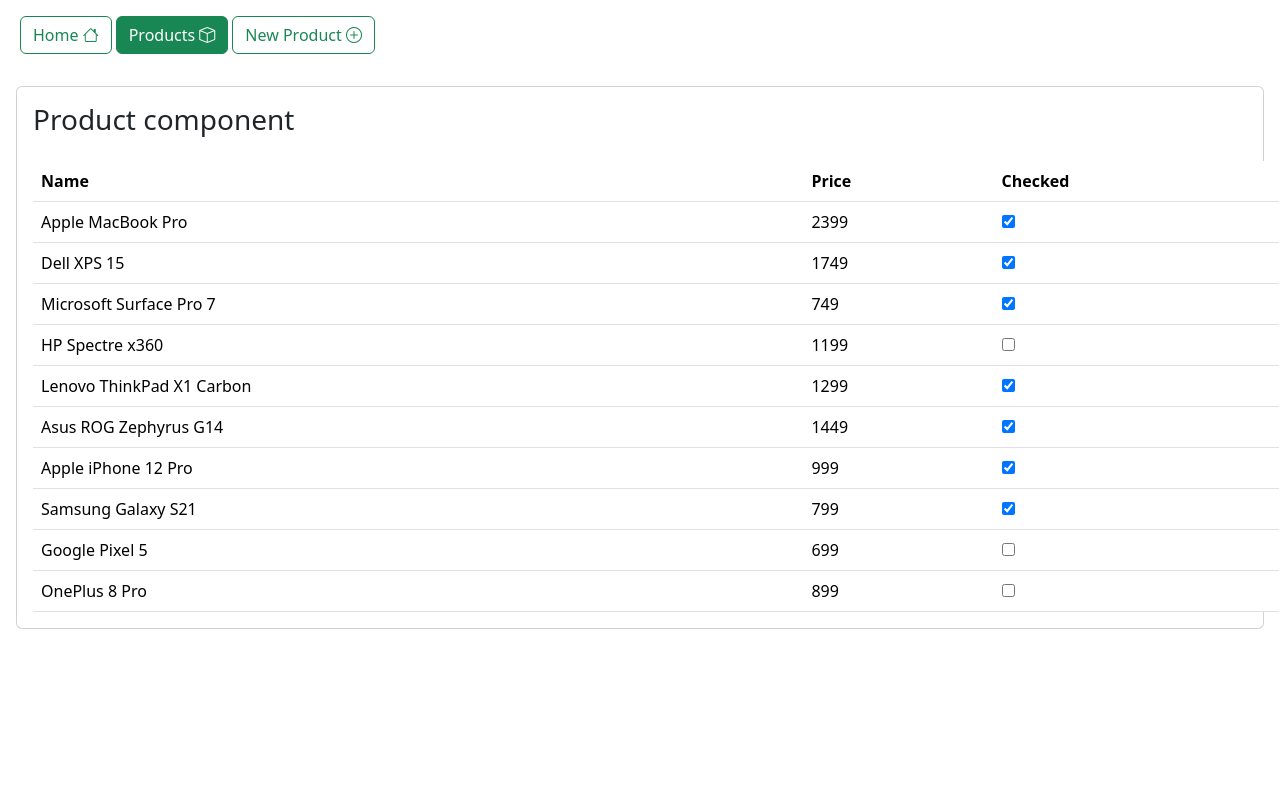
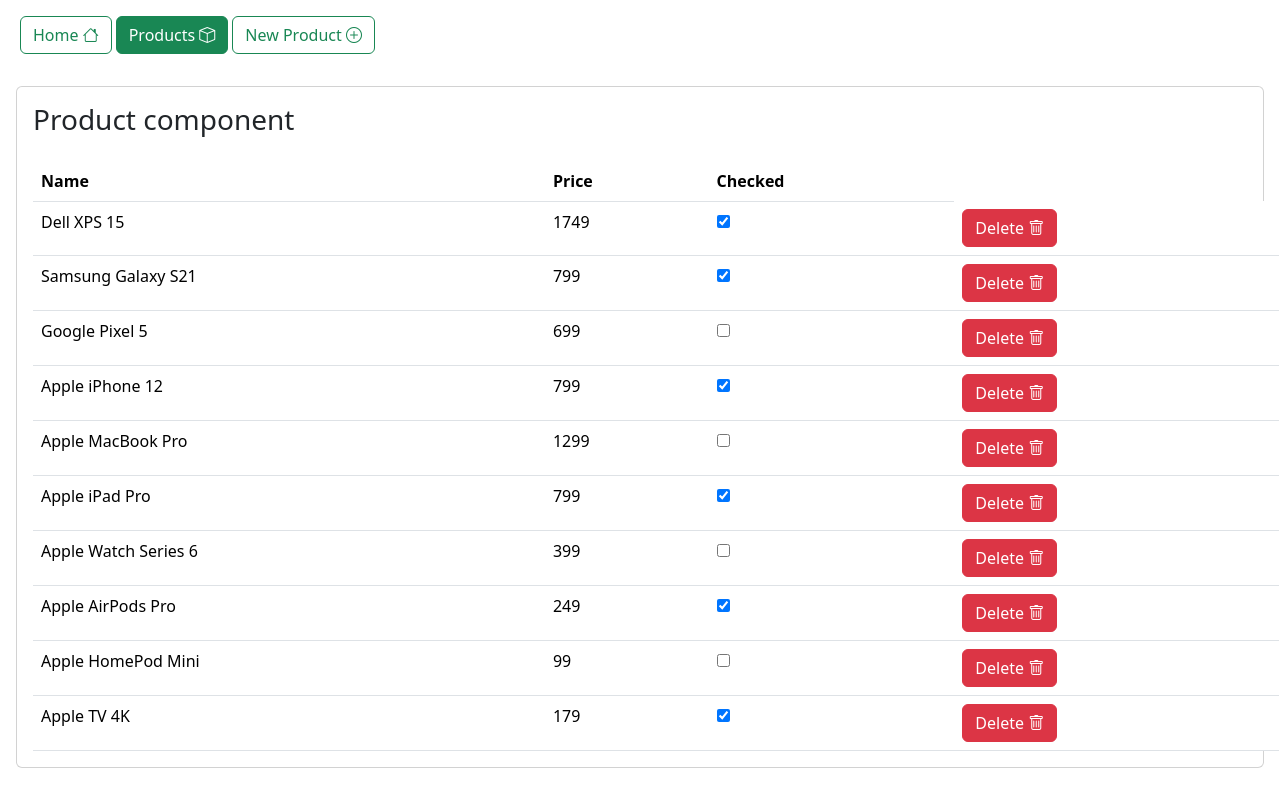
Before and after one commit to Haitam-Elgharras/angular-demo, an Angular app: page /products in a window 1280 px wide. Built offline with nearby package versions, Linux system fonts and the light colour scheme; data requests are answered from the project's data file.

Commit message:
Code refactoring and deletion

```diff
--- a/data/db.json
+++ b/data/db.json
@@ -1,45 +1,9 @@
 {
   "products": [
-    {
-      "id": "1",
-      "name": "Apple MacBook Pro",
-      "price": 2399,
-      "checked": true
-    },
     {
       "id": "2",
       "name": "Dell XPS 15",
       "price": 1749,
-      "checked": true
-    },
-    {
-      "id": "3",
-      "name": "Microsoft Surface Pro 7",
-      "price": 749,
-      "checked": true
-    },
-    {
-      "id": "4",
-      "name": "HP Spectre x360",
-      "price": 1199,
-      "checked": false
-    },
-    {
-      "id": "5",
-      "name": "Lenovo ThinkPad X1 Carbon",
-      "price": 1299,
-      "checked": true
-    },
-    {
-      "id": "6",
-      "name": "Asus ROG Zephyrus G14",
-      "price": 1449,
-      "checked": true
-    },
-    {
-      "id": "7",
-      "name": "Apple iPhone 12 Pro",
-      "price": 999,
       "checked": true
     },
     {
@@ -56,9 +20,45 @@
     },
     {
       "id": "10",
-      "name": "OnePlus 8 Pro",
-      "price": 899,
+      "name": "Apple iPhone 12",
+      "price": 799,
+      "checked": true
+    },
+    {
+      "id": "11",
+      "name": "Apple MacBook Pro",
+      "price": 1299,
       "checked": false
+    },
+    {
+      "id": "12",
+      "name": "Apple iPad Pro",
+      "price": 799,
+      "checked": true
+    },
+    {
+      "id": "13",
+      "name": "Apple Watch Series 6",
+      "price": 399,
+      "checked": false
+    },
+    {
+      "id": "14",
+      "name": "Apple AirPods Pro",
+      "price": 249,
+      "checked": true
+    },
+    {
+      "id": "15",
+      "name": "Apple HomePod Mini",
+      "price": 99,
+      "checked": false
+    },
+    {
+      "id": "16",
+      "name": "Apple TV 4K",
+      "price": 179,
+      "checked": true
     }
   ]
 }
--- a/src/app/app.module.ts
+++ b/src/app/app.module.ts
@@ -3,7 +3,7 @@
 
 import { AppRoutingModule } from './app-routing.module';
 import { AppComponent } from './app.component';
-import { FormsModule } from '@angular/forms';
+import { FormsModule, ReactiveFormsModule } from '@angular/forms';
 import { HomeComponent } from './home/home.component';
 import { ProductsComponent } from './products/products.component';
 import { NewProductComponent } from './new-product/new-product.component';
--- a/src/app/new-product/new-product.component.ts
+++ b/src/app/new-product/new-product.component.ts
@@ -1,4 +1,5 @@
 import { Component } from '@angular/core';
+import { FormGroup } from '@angular/forms';
 
 @Component({
   selector: 'app-new-product',
@@ -7,4 +8,5 @@
 })
 export class NewProductComponent {
 
+
 }
--- a/src/app/products/products.component.html
+++ b/src/app/products/products.component.html
@@ -1,10 +1,19 @@
-
 <div class="p-3">
     <div class="card">
         <div class="card-body">
             <h3 class="card-title">Product component</h3>
         </div>
 
+        <ng-template #errorTemplate>
+            <div class="alert alert-danger" role="alert">
+                <h4 class="alert-heading">Error {{error.status}}: {{error.statusText}}</h4>
+                <p>{{error.message}}</p>
+                <hr>
+                <p class="mb-0">Please check the URL: {{error.url}}</p>
+            </div>
+        </ng-template>
+
+        <ng-template #tableTemplate>
             <table class="table ms-3">
                 <thead>
                     <tr>
@@ -20,8 +29,19 @@
                         <td>
                             <input type="checkbox" [checked]="product.checked" (change)="handleCheckedChange(product)">
                         </td>
+                        <!-- button to delete a product -->
+                        <td>
+                            <button class="btn btn-danger" (click)="handleDeleteProduct(product)">
+                                Delete
+                                <i class="bi bi-trash"></i>
+                            </button>
+                        </td>
                     </tr>
+                </tbody>
             </table>
+        </ng-template>
+
+        <div *ngIf="error; else tableTemplate; then errorTemplate"></div>
 
     </div>
 </div>
--- a/src/app/products/products.component.ts
+++ b/src/app/products/products.component.ts
@@ -9,6 +9,7 @@
 })
 export class ProductsComponent implements OnInit {
   products: Array<Product> = [];
+  error: any;
 
   constructor(private productService: ProductService) {}
 
@@ -18,7 +19,7 @@
         this.products = data;
       },
       error: (error) => {
-        console.log(error);
+        this.error = error;
       },
     });
   }
@@ -29,7 +30,24 @@
       //   console.log(updatedProduct);
       // },
       error: (error) => {
-        console.log(error);
+        this.error = error;
+      },
+    });
+  }
+
+  handleDeleteProduct(product: Product) {
+    // optimistic update
+    const updatedProducts = this.products.filter((p) => p.id !== product.id);
+    this.products = updatedProducts;
+
+    this.productService.deleteProduct(product).subscribe({
+      next: () => {
+        console.log('Product deleted successfully');
+      },
+      error: (error) => {
+        this.error = error;
+        // If there's an error, revert the products list to its original state
+        this.products = [...this.products, product];
       },
     });
   }
--- a/src/app/services/product.service.ts
+++ b/src/app/services/product.service.ts
@@ -20,4 +20,8 @@
     });
   }
 
+  deleteProduct(product: Product) {
+    return this.http.delete<any>(`http://localhost:3000/products/${product.id}`);
+  }
+
 }
```
Lines whose indentation alone changed are shown as unchanged.
